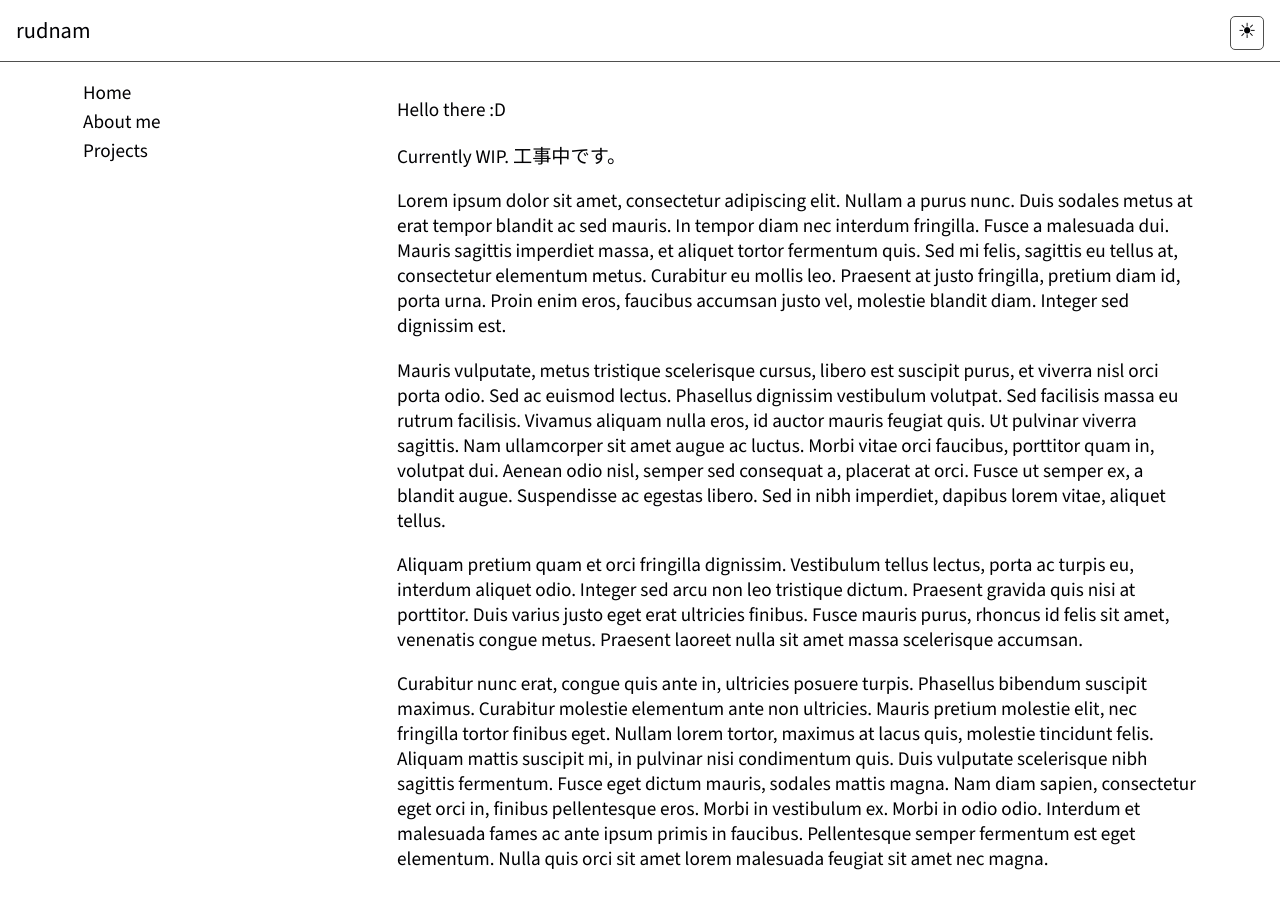
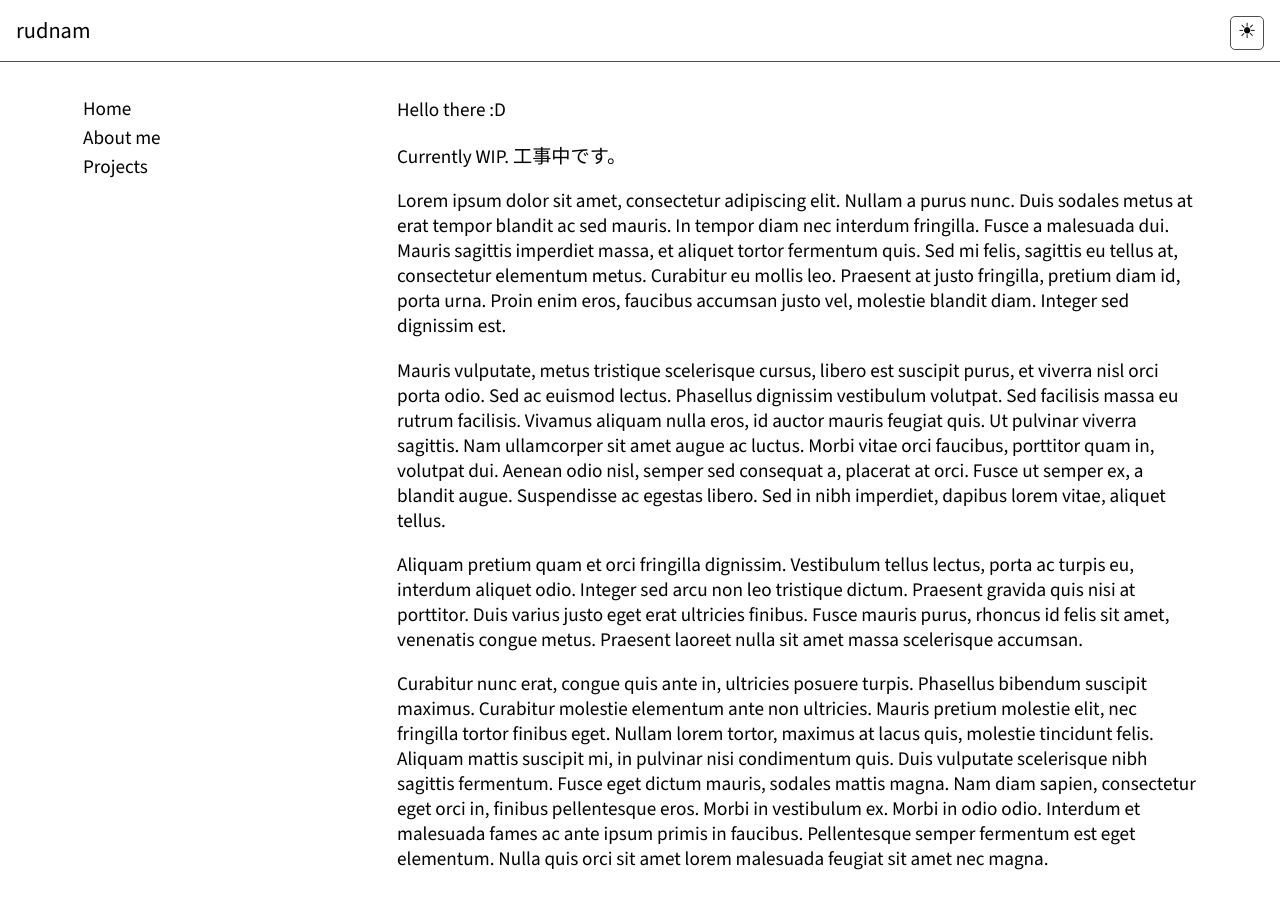
Before and after one commit to rudnam/rudnam.github.io, a React (Create React App) app: page / in a window 1280 px wide. Built offline with nearby package versions, Linux system fonts and the light colour scheme; the HTML template or start-up script is replaced by a standard one; a web font is replaced by a local one.

Commit message:
style: Move sidebar a bit lower

```diff
--- a/src/components/LeftSidebar/LeftSidebar.css
+++ b/src/components/LeftSidebar/LeftSidebar.css
@@ -5,7 +5,7 @@
   display: flex;
   flex-direction: column;
   position: sticky;
-  top: 4rem;
+  top: 5rem;
   width: 250px;
   height: fit-content;
   overflow-y: auto;
```
